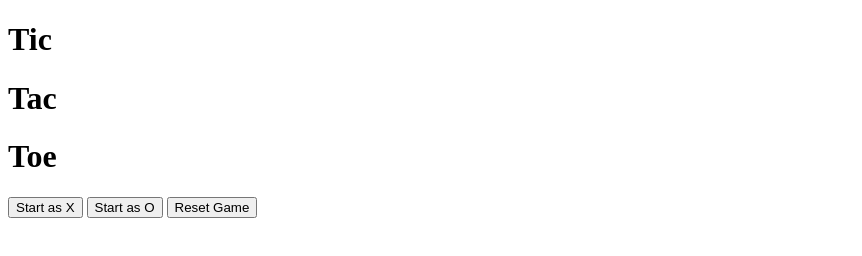
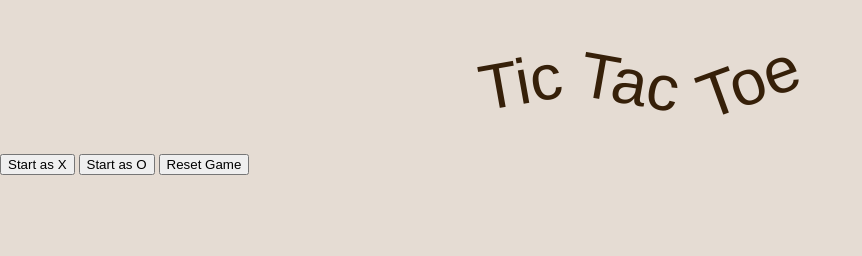
Before and after one commit to bbsoltis/tic-tac-toe, a plain HTML site: page index.html in a window 1280 px wide. Shown: the whole page, without its empty margins (0-862 px from the left). Drawn offline with Linux system fonts and the light colour scheme.

Commit message:
Added styling to header

```diff
--- a/style.css
+++ b/style.css
@@ -1,3 +1,83 @@
+/* http://meyerweb.com/eric/tools/css/reset/
+   v2.0 | 20110126
+   License: none (public domain)
+*/
+
+html, body, div, span, applet, object, iframe,
+h1, h2, h3, h4, h5, h6, p, blockquote, pre,
+a, abbr, acronym, address, big, cite, code,
+del, dfn, em, img, ins, kbd, q, s, samp,
+small, strike, strong, sub, sup, tt, var,
+b, u, i, center,
+dl, dt, dd, ol, ul, li,
+fieldset, form, label, legend,
+table, caption, tbody, tfoot, thead, tr, th, td,
+article, aside, canvas, details, embed,
+figure, figcaption, footer, header, hgroup,
+menu, nav, output, ruby, section, summary,
+time, mark, audio, video {
+	margin: 0;
+	padding: 0;
+	border: 0;
+	font-size: 100%;
+	font: inherit;
+	vertical-align: baseline;
+}
+/* HTML5 display-role reset for older browsers */
+article, aside, details, figcaption, figure,
+footer, header, hgroup, menu, nav, section {
+	display: block;
+}
+body {
+	line-height: 1;
+}
+ol, ul {
+	list-style: none;
+}
+blockquote, q {
+	quotes: none;
+}
+blockquote:before, blockquote:after,
+q:before, q:after {
+	content: '';
+	content: none;
+}
+table {
+	border-collapse: collapse;
+	border-spacing: 0;
+}
+
 * {
     box-sizing: border-box;
 }
+
+html {
+    background: #e5dcd3;
+}
+
+.header {
+    text-align: center;
+    font-family: sans-serif;
+    font-size: 4em;
+    font-weight: 200;
+    color: #362009;
+    padding: 50px 0 40px 0;
+}
+
+.tic, .tac, .toe {
+    display: inline-block;
+}
+
+.tic, .toe {
+    -webkit-transform:rotate(-10deg);
+       -moz-transform:rotate(-10deg);
+        -ms-transform:rotate(-10deg);
+         -o-transform:rotate(-10deg);
+}
+
+.tac {
+    -webkit-transform:rotate(5deg);
+       -moz-transform:rotate(5deg);
+        -ms-transform:rotate(5deg);
+         -o-transform:rotate(5deg);
+}
```
